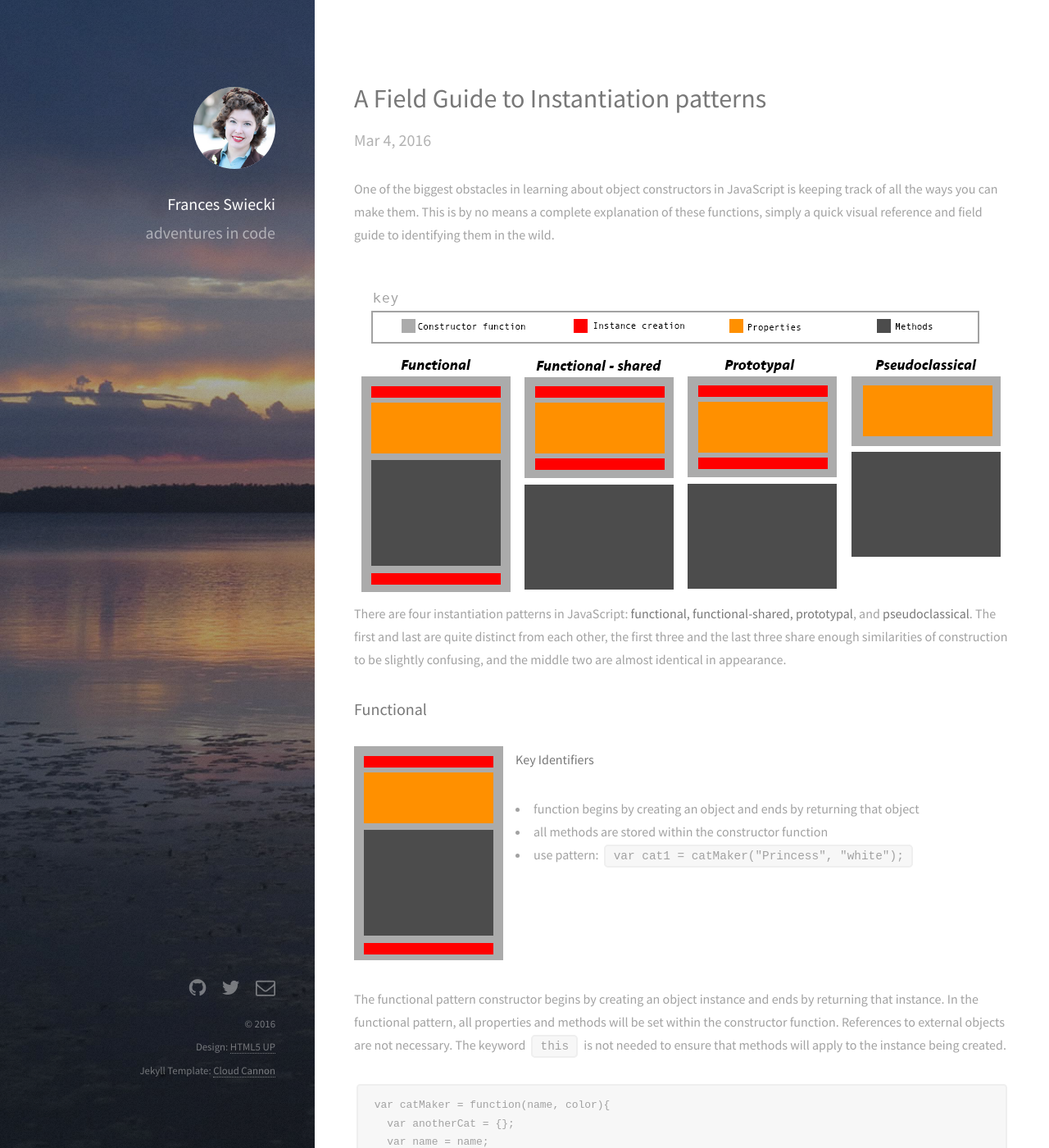
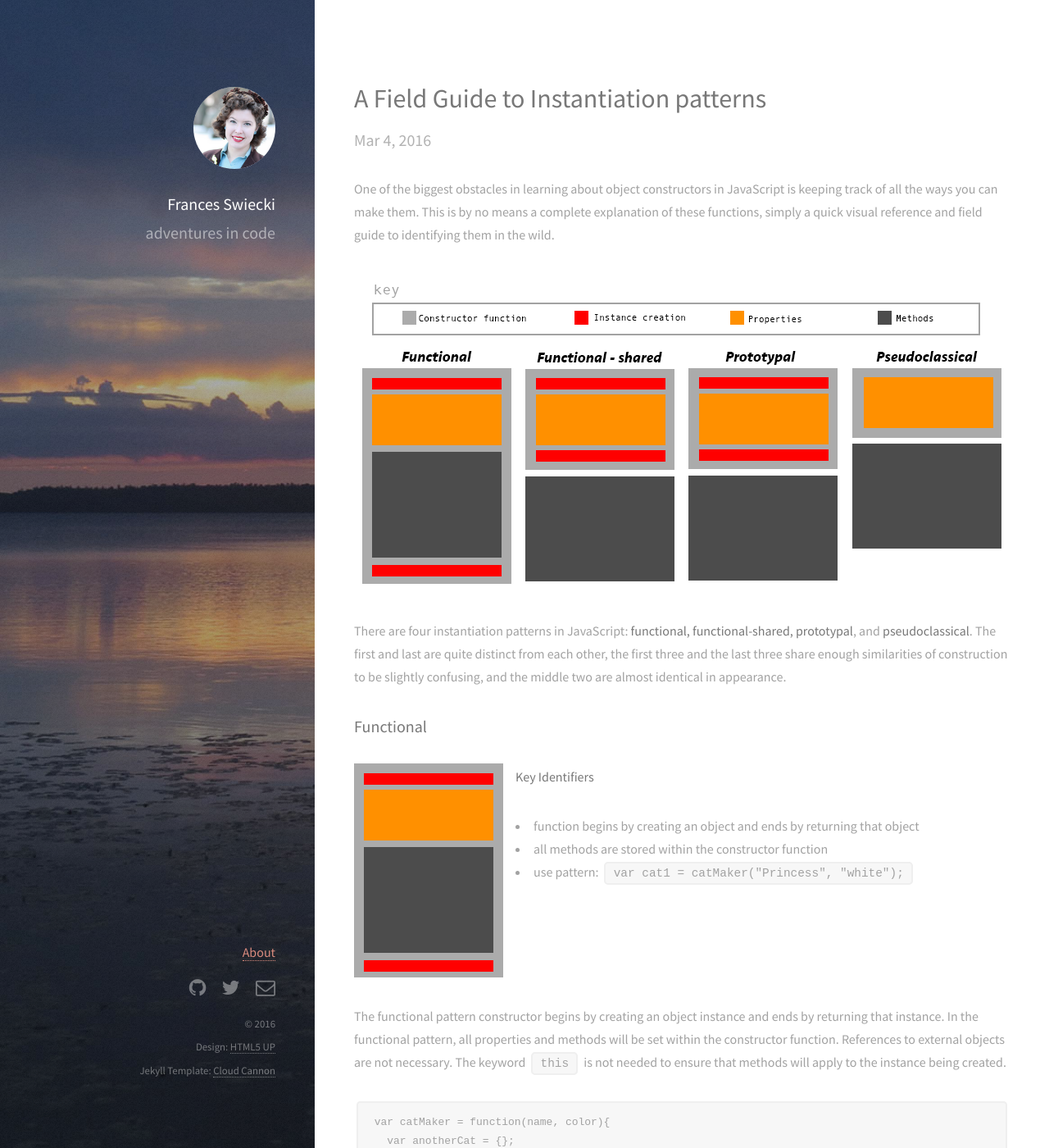
Before and after one commit to fswiecki/fswiecki.github.io, a Jekyll site: the page built from index.html, in a window 1280 px wide and 1400 px high. Shown: the whole window at 82% size. Built offline with Jekyll 4.4.1, drawn with Linux system fonts in a browser that asks for light colours.

Commit message:
Update css and pages

```diff
--- a/_layouts/default.html
+++ b/_layouts/default.html
@@ -31,8 +31,12 @@
 
         <!-- Footer -->
         <footer id="footer">
+                {% for my_page in site.pages %}
+                  {% if my_page.title %}
+                  <a class="page-link" href="{{ my_page.url | prepend: site.baseurl }}">{{ my_page.title }}</a>
+                  {% endif %}
+                {% endfor %}
             <ul class="icons">
-
               {% if site.github_username %}
               <li>
                 <a href="https://github.com/{{ site.github_username }}" class="icon fa-github">
--- a/css/style.css
+++ b/css/style.css
@@ -572,6 +572,11 @@
 	vertical-align: middle;
   float: left;
   margin: 10px 15px 1px 0;
+}
+.center-img {
+  margin: 0 auto;
+  display: block;
+  float: none;
 }
 
 /* List */
```
Also changed, not shown: _layouts/page.html (+10 -8 lines).
